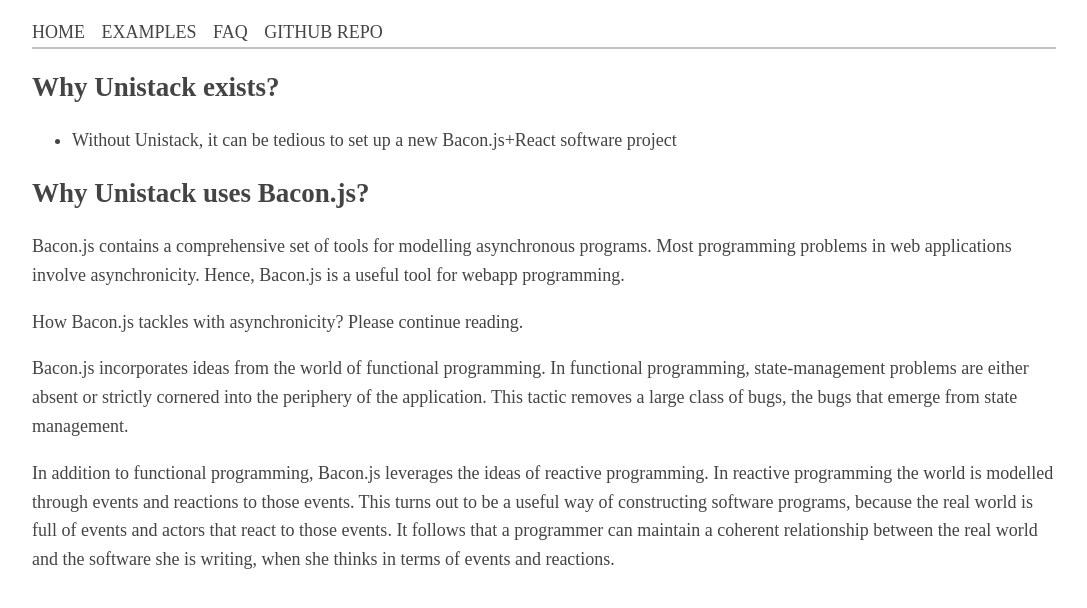
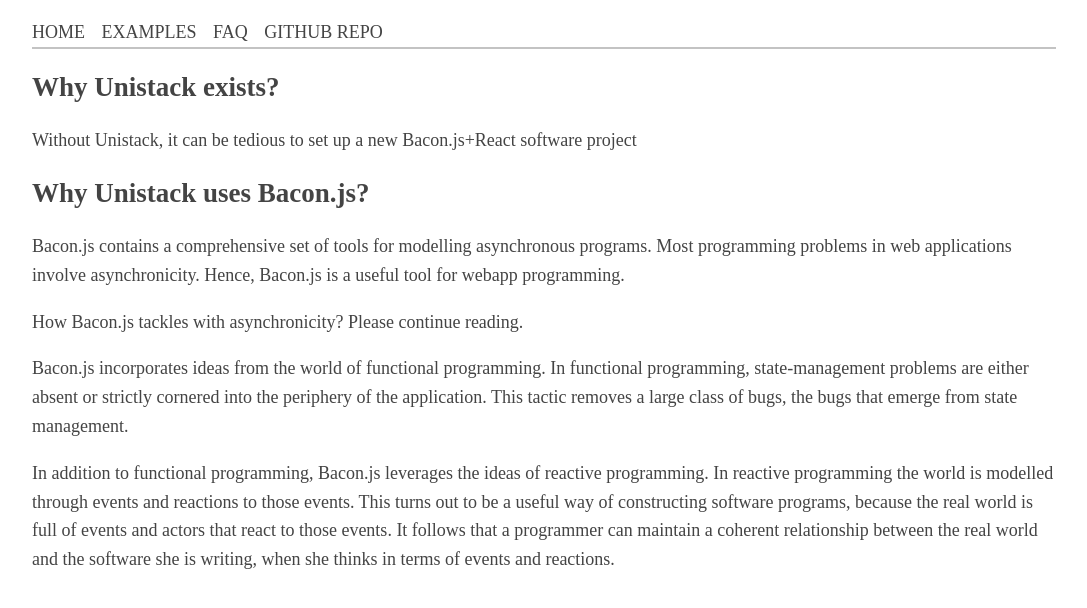
Before and after one commit to laurilehmijoki/unistack, a Jekyll site: the page built from faq.md, in a window 1280 px wide. Shown: the top 608 px of the page, without its empty margins (96-1183 px from the left). Built offline with Jekyll 4.4.1, drawn with Linux system fonts in a browser that asks for light colours.

Commit message:
Remove list from faq

```diff
--- a/faq.md
+++ b/faq.md
@@ -5,7 +5,7 @@
 
 ## Why Unistack exists?
 
-* Without Unistack, it can be tedious to set up a new Bacon.js+React software project
+Without Unistack, it can be tedious to set up a new Bacon.js+React software project
 
 ## Why Unistack uses Bacon.js?
 
```
